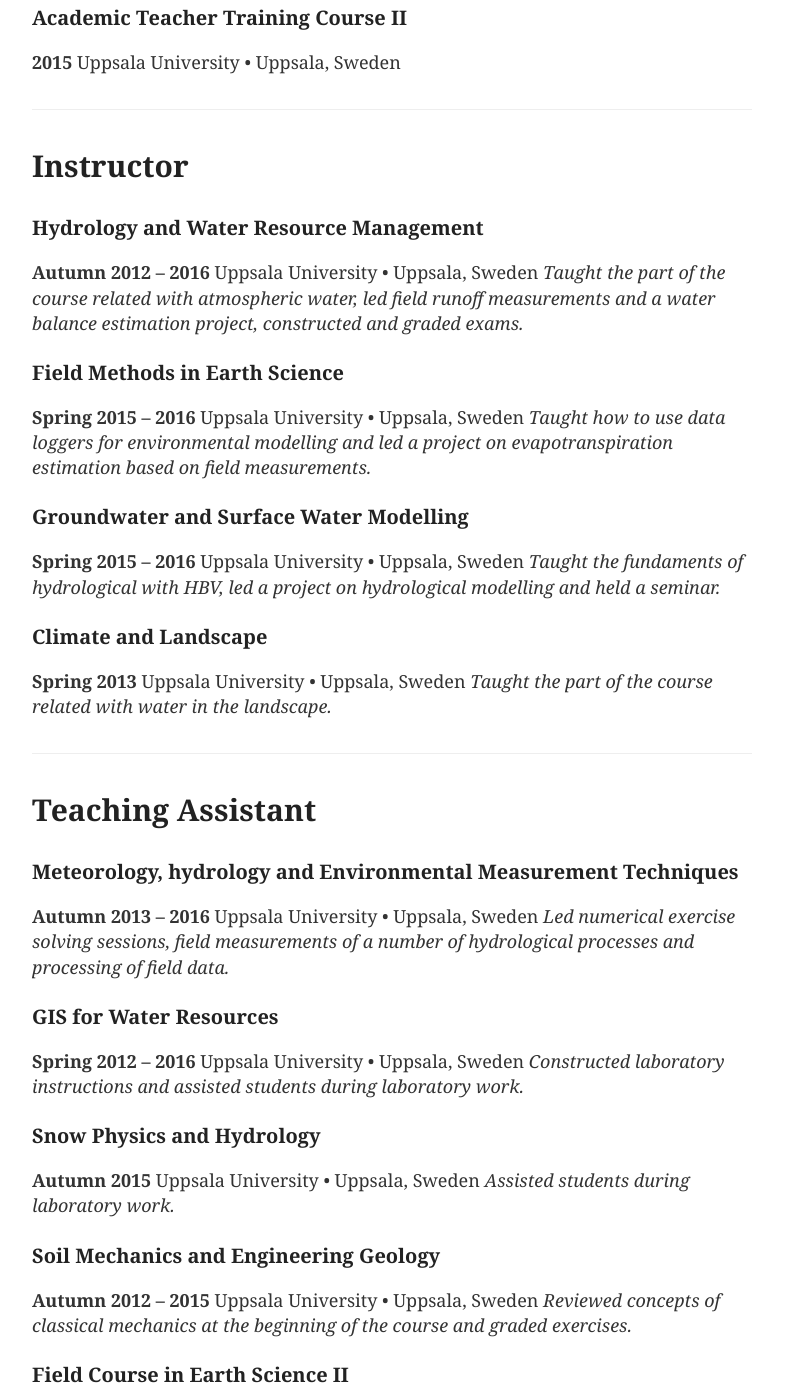
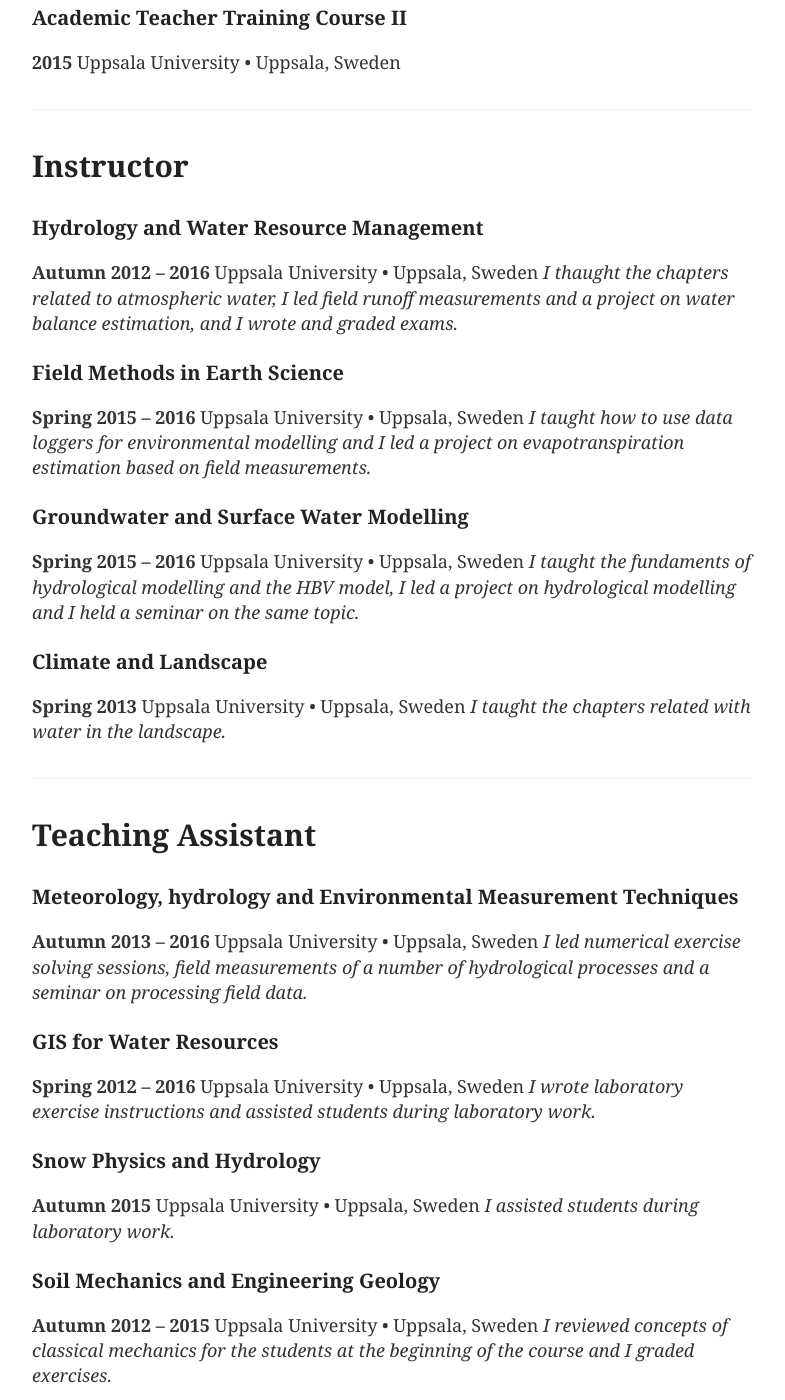
Before and after one commit to GironsLopez/GironsLopez.github.io, a Jekyll site: the page built from teaching/index.md, in a window 1280 px wide and 1400 px high, scrolled down 405 px. Shown: the whole window, without its empty margins (248-1033 px from the left). Built offline with Jekyll 4.4.1, drawn with Linux system fonts in a browser that asks for light colours; some of the changed text lies outside the part shown.

Commit message:
Update description of teaching activities

```diff
--- a/teaching/index.md
+++ b/teaching/index.md
@@ -15,19 +15,19 @@
 
 ### Hydrology and Water Resource Management
 **Autumn 2012 -- 2016** Uppsala University • Uppsala, Sweden
-*Taught the part of the course related with atmospheric water, led field runoff measurements and a water balance estimation project, constructed and graded exams.*
+*I thaught the chapters related to atmospheric water, I led field runoff measurements and a project on water balance estimation, and I wrote and graded exams.*
 
 ### Field Methods in Earth Science
 **Spring 2015 -- 2016** Uppsala University • Uppsala, Sweden
-*Taught how to use data loggers for environmental modelling and led a project on evapotranspiration estimation based on field measurements.*
+*I taught how to use data loggers for environmental modelling and I led a project on evapotranspiration estimation based on field measurements.*
 
 ### Groundwater and Surface Water Modelling
 **Spring 2015 -- 2016** Uppsala University • Uppsala, Sweden
-*Taught the fundaments of hydrological with HBV, led a project on hydrological modelling and held a seminar.*
+*I taught the fundaments of hydrological modelling and the HBV model, I led a project on hydrological modelling and I held a seminar on the same topic.*
 
 ### Climate and Landscape
 **Spring 2013** Uppsala University • Uppsala, Sweden
-*Taught the part of the course related with water in the landscape.*
+*I taught the chapters related with water in the landscape.*
 
 <div class="line-separator"></div>
 
@@ -35,40 +35,40 @@
 
 ### Meteorology, hydrology and Environmental Measurement Techniques
 **Autumn 2013 -- 2016** Uppsala University • Uppsala, Sweden
-*Led numerical exercise solving sessions, field measurements of a number of hydrological processes and processing of field data.*
+*I led numerical exercise solving sessions, field measurements of a number of hydrological processes and a seminar on processing field data.*
 
 ### GIS for Water Resources
 **Spring 2012 -- 2016** Uppsala University • Uppsala, Sweden
-*Constructed laboratory instructions and assisted students during laboratory work.*
+*I wrote laboratory exercise instructions and assisted students during laboratory work.*
 
 ### Snow Physics and Hydrology
 **Autumn 2015** Uppsala University • Uppsala, Sweden
-*Assisted students during laboratory work.*
+*I assisted students during laboratory work.*
 
 ### Soil Mechanics and Engineering Geology
 **Autumn 2012 -- 2015** Uppsala University • Uppsala, Sweden
-*Reviewed concepts of classical mechanics at the beginning of the course and graded exercises.*
+*I reviewed concepts of classical mechanics for the students at the beginning of the course and I graded exercises.*
 
 ### Field Course in Earth Science II
 **Spring 2013 -- 2014** Uppsala University • Uppsala, Sweden
-*Led field measurements of a number of hydrological processes.*
+*I led field measurements of a number of hydrological processes.*
 
 ### Groundwater and Runoff modelling
 **Autumn 2012 -- 2014** Uppsala University • Uppsala, Sweden
-*Led a project on hydrological modelling using HBV and graded reports.*
+*I led a project on hydrological modelling using HBV and I graded reports.*
 
 ### Runoff
 **Autumn 2012 -- 2014** Uppsala University • Uppsala, Sweden
-*Assisted students during laboratory work.*
+*I assisted students during laboratory work.*
 
 ### Distribution and Treatment of Drinking Water
 **Autumn 2011 -- 2012** Uppsala University • Uppsala, Sweden
-*Assisted students during laboratory work, graded exercises and exams.*
+*I assisted students during laboratory work, and I graded exercises and exams.*
 
 ### Statistical Methods in Hydrology
 **Spring 2012** Uppsala University • Uppsala, Sweden
-*Graded exams.*
+*I graded exams.*
 
 ### Global Hydrology
 **Autumn 2011** Uppsala University • Uppsala, Sweden
-*Led topographic field measurements.*
+*I led topographic field measurements.*
```
